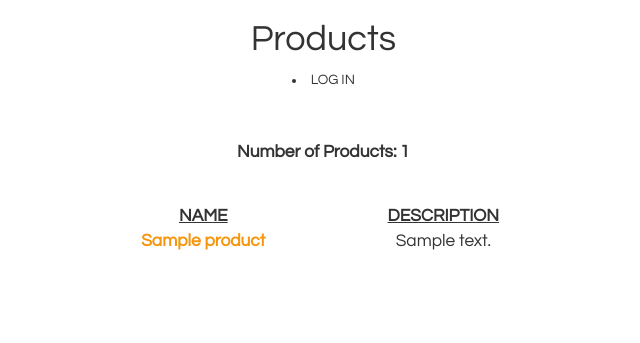
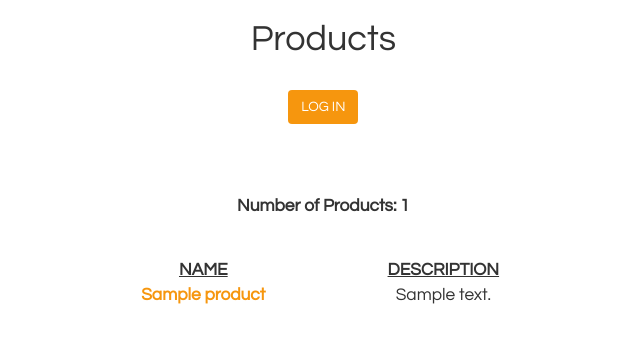
Before and after one commit to angieMutava/bc-12-online-store, a Flask app: page /overview/1 in a window 1280 px wide. Shown: the top 343 px of the page, without its empty margins (370-1010 px from the left). Run offline with Flask 2, Linux system fonts and the light colour scheme; tables that the repository leaves empty hold one stand-in row (values such as "Sample post"); some libraries are stand-ins or nearby versions.

Commit message:
Return Log In button when viewing external store URL

```diff
--- a/app/templates/product/overview.html
+++ b/app/templates/product/overview.html
@@ -10,7 +10,7 @@
             <h1>Products</h1>
             <div class="available_stores">
                 {% if not current_user.is_authenticated %}
-                <li><a href="{{ url_for('auth.login') }}"></a>LOG IN</li>
+                <a href="{{ url_for('auth.login') }}" class="btn btn-custom" role="button">LOG IN</a>
                 {% else %}
                 <a href="{{ url_for('product.product') }}" class="btn btn-custom" role="button">ADD NEW PRODUCT</a>
                 {% endif %}
```
